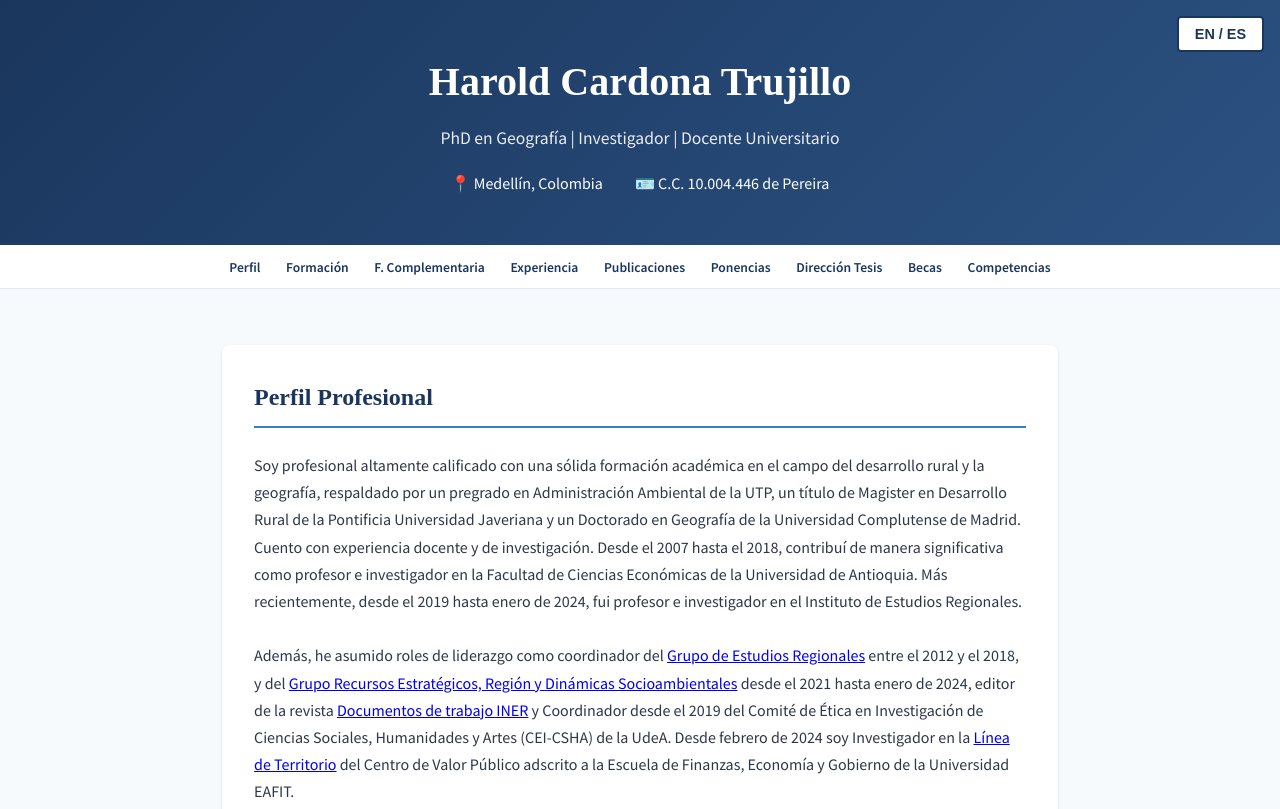
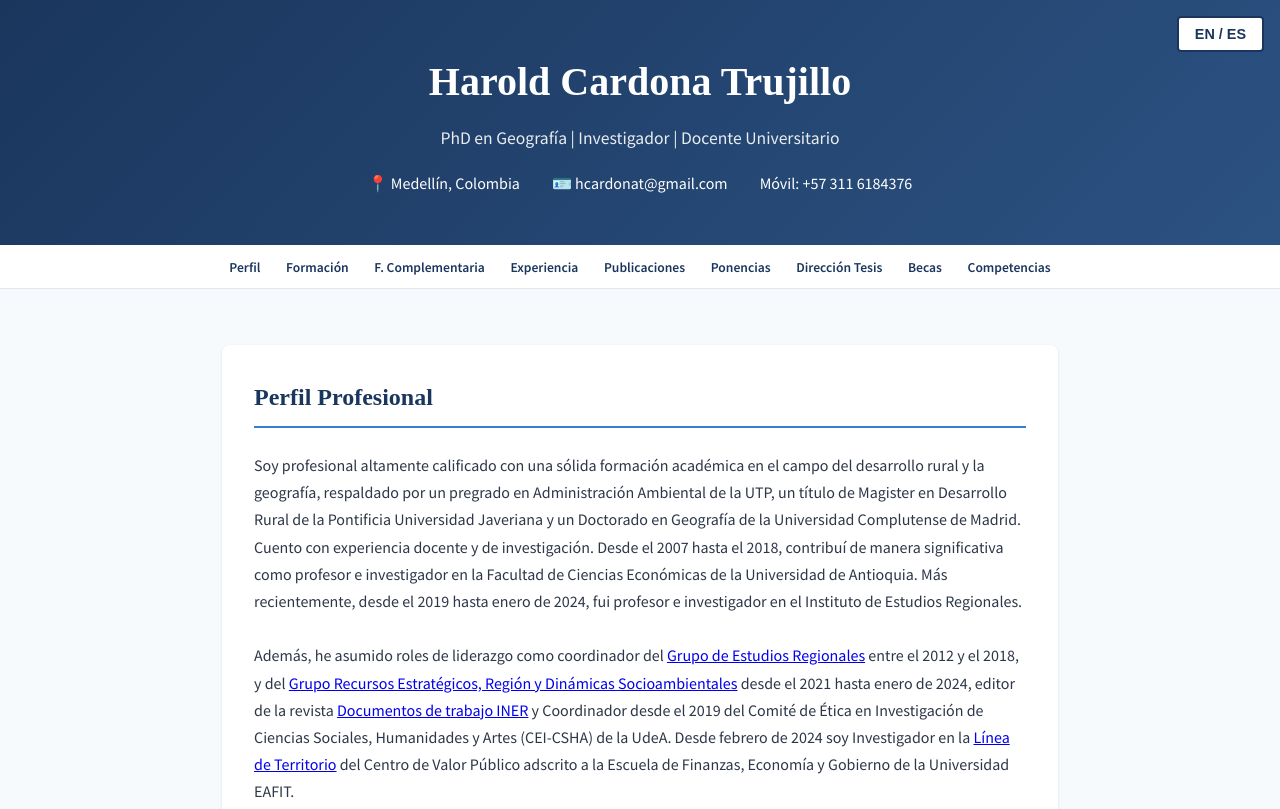
Before and after one commit to hcardonat/CV_Harold_Cardona-Trujillo, a plain HTML site: page index.html in a window 1280 px wide. Shown: the top 809 px of the page. Drawn offline with Linux system fonts and the light colour scheme; a web font is replaced by a local one.

Commit message:
Update index.html

```diff
--- a/index.html
+++ b/index.html
@@ -246,7 +246,8 @@
         <p class="en hidden">PhD in Geography | Researcher | University Professor</p>
         <div class="contact-info">
             <span>📍 Medellín, Colombia</span>
-            <span>🪪 C.C. 10.004.446 de Pereira</span>
+            <span>🪪 hcardonat@gmail.com </span>
+             <span> Móvil: +57 311 6184376 </span>
         </div>
     </header>
 
```
